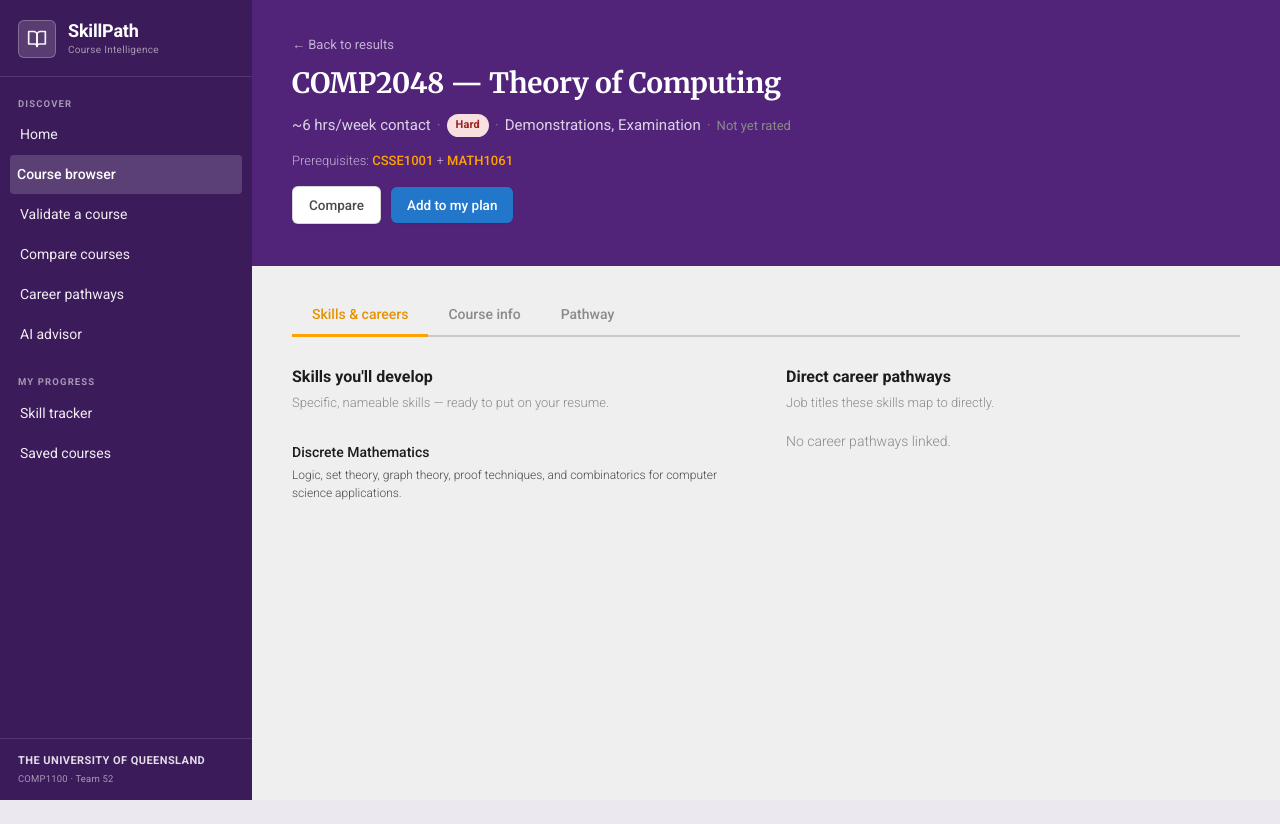
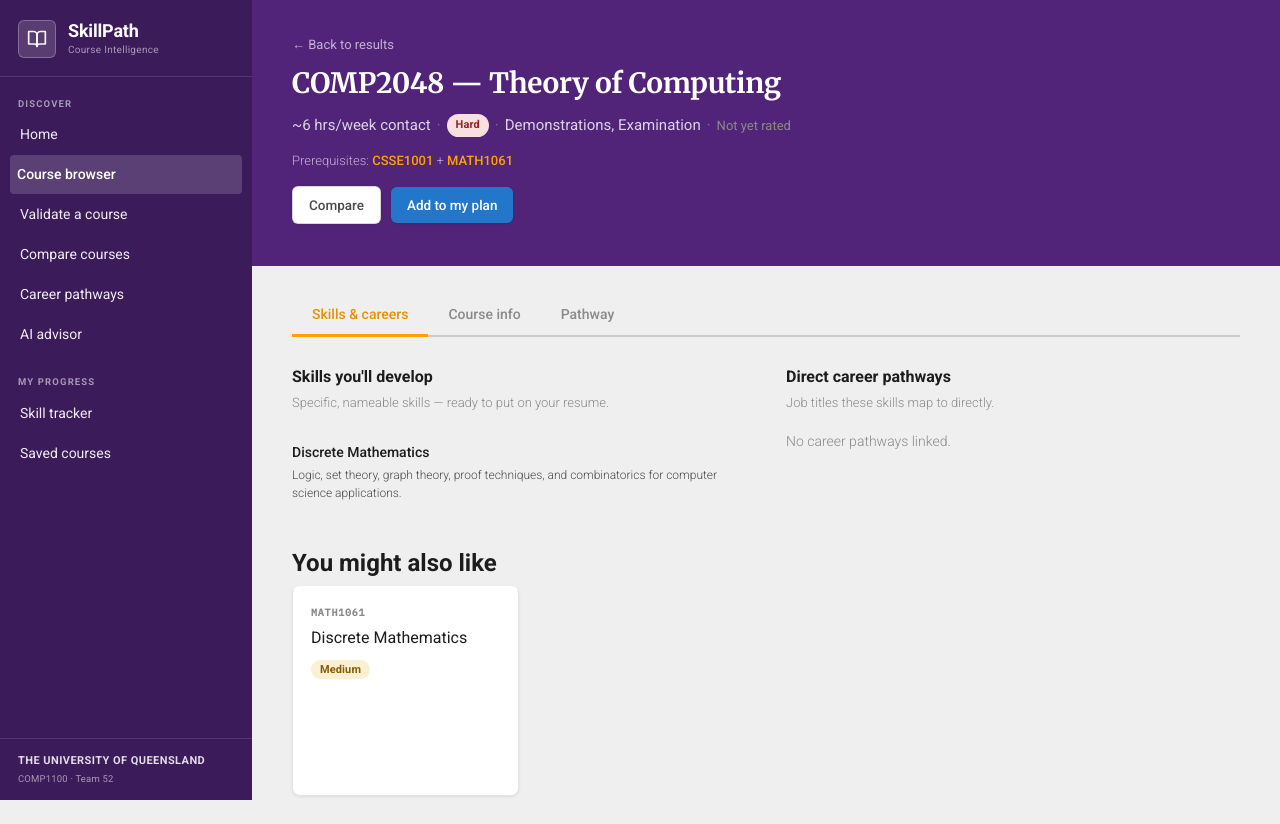
Before and after one commit to COMP1100-2026-s1/52_Richard, a Django app: page /courses/8/ in a window 1280 px wide. Before the commit the page ends 800 px from the top, so only its background shows below. Run offline with Django 5.2, Linux system fonts and the light colour scheme; data comes from the database, SQL or seed files in the repository.

Commit message:
Fixed Formatting of 'You might also like' Feature

```diff
--- a/SkillPath/templates/SkillPath/course_detail.html
+++ b/SkillPath/templates/SkillPath/course_detail.html
@@ -163,5 +163,22 @@ function switchTab(name, btn) {
 }
 </script>
 
+{% if related %}
+<div class="section" style="margin-top: 32px;">
+  <h2 style="margin-bottom: 5px;">You might also like</h2>
+  <div class="course-grid">
+    {% for r in related %}
+    <a href="/courses/{{ r.pk }}/" class="course-card">
+      <div class="course-card-code">{{ r.code }}</div>
+      <div class="course-card-name">{{ r.name }}</div>
+      <div class="course-card-meta">
+        <span class="tag tag-difficulty {{ r.difficulty }}">{{ r.get_difficulty_display }}</span>
+      </div>
+    </a>
+    {% endfor %}
+  </div>
+</div>
+{% endif %}
+
 </div>{# end detail-body #}
 {% endblock %}
--- a/SkillPath/views.py
+++ b/SkillPath/views.py
@@ -27,7 +27,16 @@ def course_list(request):
 def course_detail(request, pk):
     course = get_object_or_404(Course, pk=pk)
     unlocks = Course.objects.filter(prerequisites=course)
-    return render(request, "SkillPath/course_detail.html", {"course": course, "unlocks": unlocks})
+
+    related = Course.objects.filter(
+        skills__in=course.skills.all()
+    ).exclude(pk=pk).distinct()[:4]
+
+    return render(request, "SkillPath/course_detail.html", {
+        "course": course,
+        "unlocks": unlocks,
+        "related": related,
+    })
 
 
 def career_list(request):
```
